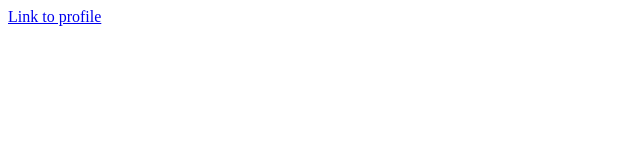
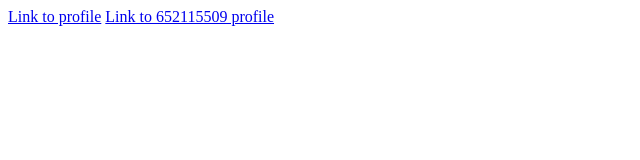
Before and after one commit to Dr1w/Lab_3_New, a plain HTML site: page index.html in a window 1280 px wide. Shown: the whole page, without its empty margins (0-640 px from the left). Drawn offline with Linux system fonts and the light colour scheme.

Commit message:
add the index.html link

```diff
--- a/index.html
+++ b/index.html
@@ -1 +1,3 @@
 <a href="profile.html">Link to profile</a>
+
+<a href="profile.html">Link to 652115509 profile</a>
```
